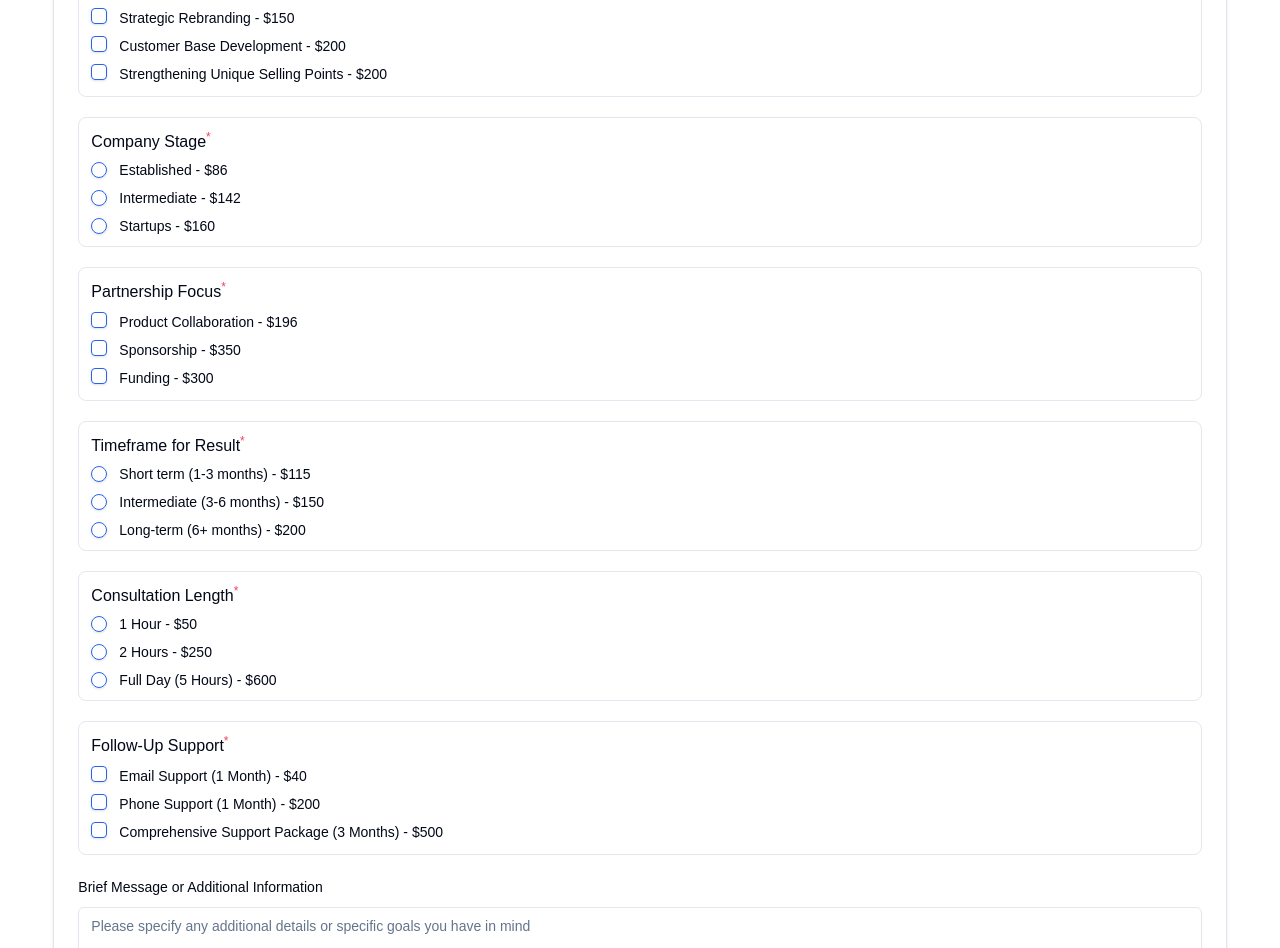
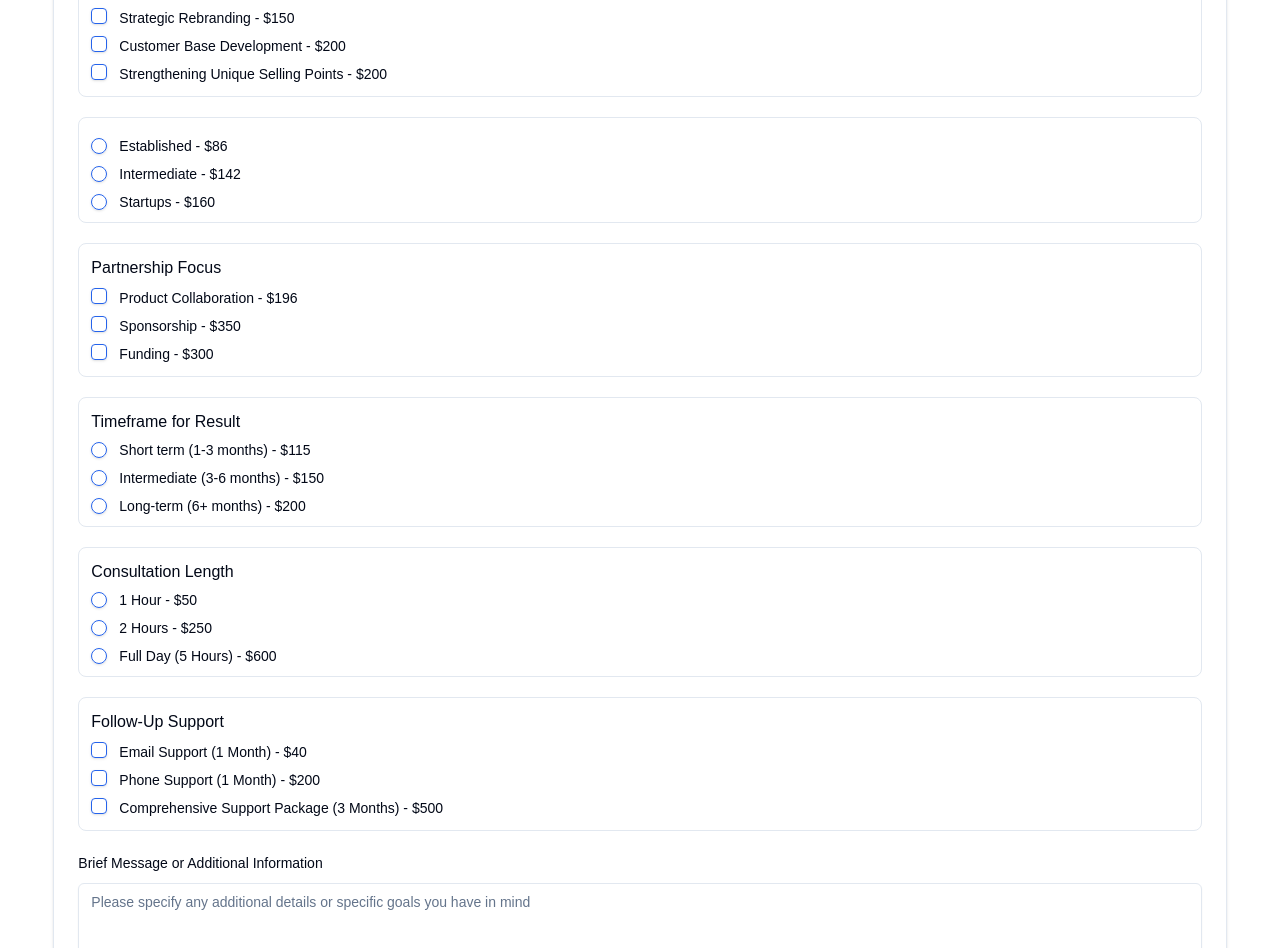
Before and after one commit to thePiyushPriyadarshi/gem-bizz, a Next.js app: page /customize-plans in a window 1280 px wide. Shown: the part 680-1628 px from the top of the page. Built offline with nearby package versions, Linux system fonts and the light colour scheme.

Commit message:
validation change

```diff
--- a/app/customize-plans/page.tsx
+++ b/app/customize-plans/page.tsx
@@ -157,13 +157,15 @@ const formSchema = z.object({
         required_error: "Please select at least one consultation focus",
       })
     )
-    .min(1, { message: "At least one consultation focus must be selected" }),
+    .min(1, { message: "At least one consultation focus must be selected" })
+    .optional(),
 
   companyStage: z
     .string({
       required_error: "Please select the company stage",
     })
-    .min(1, { message: "Company stage is required" }),
+    .min(1, { message: "Company stage is required" })
+    .optional(),
 
   partnershipFocus: z
     .array(
@@ -171,19 +173,22 @@ const formSchema = z.object({
         required_error: "Please select at least one partnership focus",
       })
     )
-    .min(1, { message: "At least one partnership focus must be selected" }),
+    .min(1, { message: "At least one partnership focus must be selected" })
+    .optional(),
 
   timeFrameForResult: z
     .string({
       required_error: "Please select a timeframe for the result",
     })
-    .min(1, { message: "Time frame is required" }),
+    .min(1, { message: "Time frame is required" })
+    .optional(),
 
   consultationLength: z
     .string({
       required_error: "Please select the consultation length",
     })
-    .min(1, { message: "Consultation length is required" }),
+    .min(1, { message: "Consultation length is required" })
+    .optional(),
 
   followUpSupport: z
     .array(
@@ -193,7 +198,8 @@ const formSchema = z.object({
     )
     .min(1, {
       message: "At least one follow-up support option must be selected",
-    }),
+    })
+    .optional(),
 
   additionalInformation: z
     .string()
@@ -410,7 +416,7 @@ const CustomizePlan = () => {
                 <FormItem className="border p-3 rounded-lg">
                   <FormLabel className="text-base">
                     Desired Outcome / Consultation Focus
-                    <sup className="text-rose-500">*</sup>
+                    {/* <sup className="text-rose-500">*</sup> */}
                   </FormLabel>
                   {services.map((item) => (
                     <FormField
@@ -461,7 +467,7 @@ const CustomizePlan = () => {
               render={({ field }) => (
                 <FormItem className="border p-3 rounded-lg">
                   <FormLabel className="text-base">
-                    Company Stage<sup className="text-rose-500">*</sup>
+                    {/* Company Stage<sup className="text-rose-500">*</sup> */}
                   </FormLabel>
                   <FormControl>
                     <RadioGroup
@@ -495,7 +501,8 @@ const CustomizePlan = () => {
               render={() => (
                 <FormItem className="border p-3 rounded-lg">
                   <FormLabel className="text-base">
-                    Partnership Focus<sup className="text-rose-500">*</sup>
+                    Partnership Focus
+                    {/* <sup className="text-rose-500">*</sup> */}
                   </FormLabel>
                   {partnershipFocus.map((item) => (
                     <FormField
@@ -546,7 +553,8 @@ const CustomizePlan = () => {
               render={({ field }) => (
                 <FormItem className="border p-3 rounded-lg">
                   <FormLabel className="text-base">
-                    Timeframe for Result<sup className="text-rose-500">*</sup>
+                    Timeframe for Result
+                    {/* <sup className="text-rose-500">*</sup> */}
                   </FormLabel>
                   <FormControl>
                     <RadioGroup
@@ -580,7 +588,8 @@ const CustomizePlan = () => {
               render={({ field }) => (
                 <FormItem className="border p-3 rounded-lg">
                   <FormLabel className="text-base">
-                    Consultation Length<sup className="text-rose-500">*</sup>
+                    Consultation Length
+                    {/* <sup className="text-rose-500">*</sup> */}
                   </FormLabel>
                   <FormControl>
                     <RadioGroup
@@ -614,7 +623,8 @@ const CustomizePlan = () => {
               render={() => (
                 <FormItem className="border p-3 rounded-lg">
                   <FormLabel className="text-base">
-                    Follow-Up Support<sup className="text-rose-500">*</sup>
+                    Follow-Up Support
+                    {/* <sup className="text-rose-500">*</sup> */}
                   </FormLabel>
                   {followUpSupport.map((item) => (
                     <FormField
```
